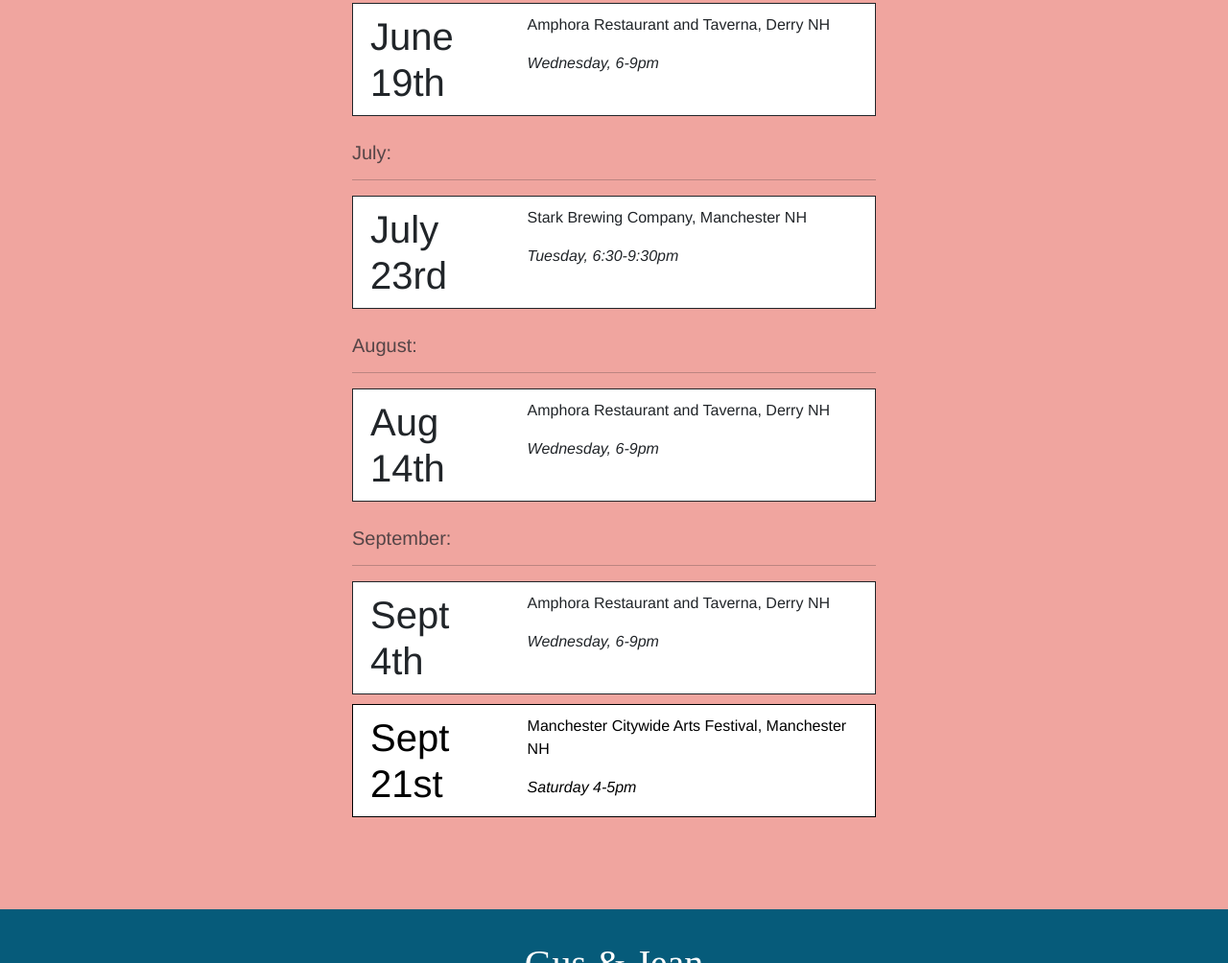
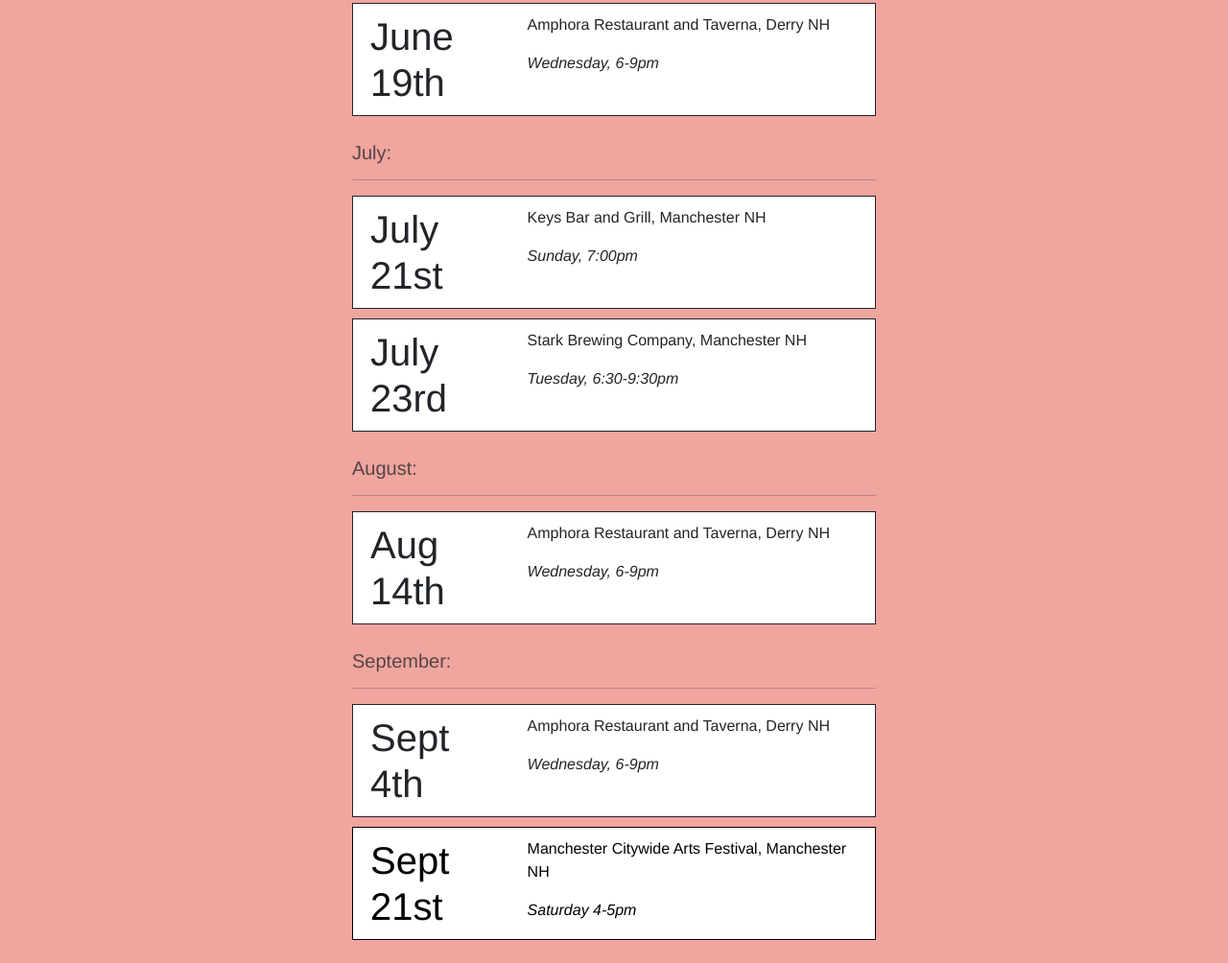
Before and after one commit to dbielik236/gusandjean, a plain HTML site: page index.html in a window 1280 px wide. Shown: the part 3195-4199 px from the top of the page at 96% size. Drawn offline with nearby package versions, Linux system fonts and the light colour scheme; a script that the page names is missing; a web font is replaced by a local one.

Commit message:
added july date

```diff
--- a/index.html
+++ b/index.html
@@ -158,6 +158,17 @@
         </div>
         <h5 class="card-subtitle mb-2 text-muted " style="padding-top: 20px;">July:</h5>
         <hr>
+
+        <div class="d-flex" style="padding: 10px 10px 10px 10px; border: solid; margin: 10px 0px 10px 0px; border-width: thin; background-color: white;">
+          <div class="d-flex flex-column mx-2" style="width:30%; ">
+            <h1 class="card-text">July 21st</h1>
+          </div>
+          <div class="d-flex flex-column mx-2" style="width: 70%;">
+            <p class="card-text">Keys Bar and Grill, Manchester NH</p>
+
+            <p class="card-text"><em>Sunday, 7:00pm</em></p>
+          </div>
+        </div>
         <div class="d-flex" style="padding: 10px 10px 10px 10px; border: solid; margin: 10px 0px 10px 0px; border-width: thin; background-color: white;">
           <div class="d-flex flex-column mx-2" style="width:30%; ">
             <h1 class="card-text">July 23rd</h1>
```
